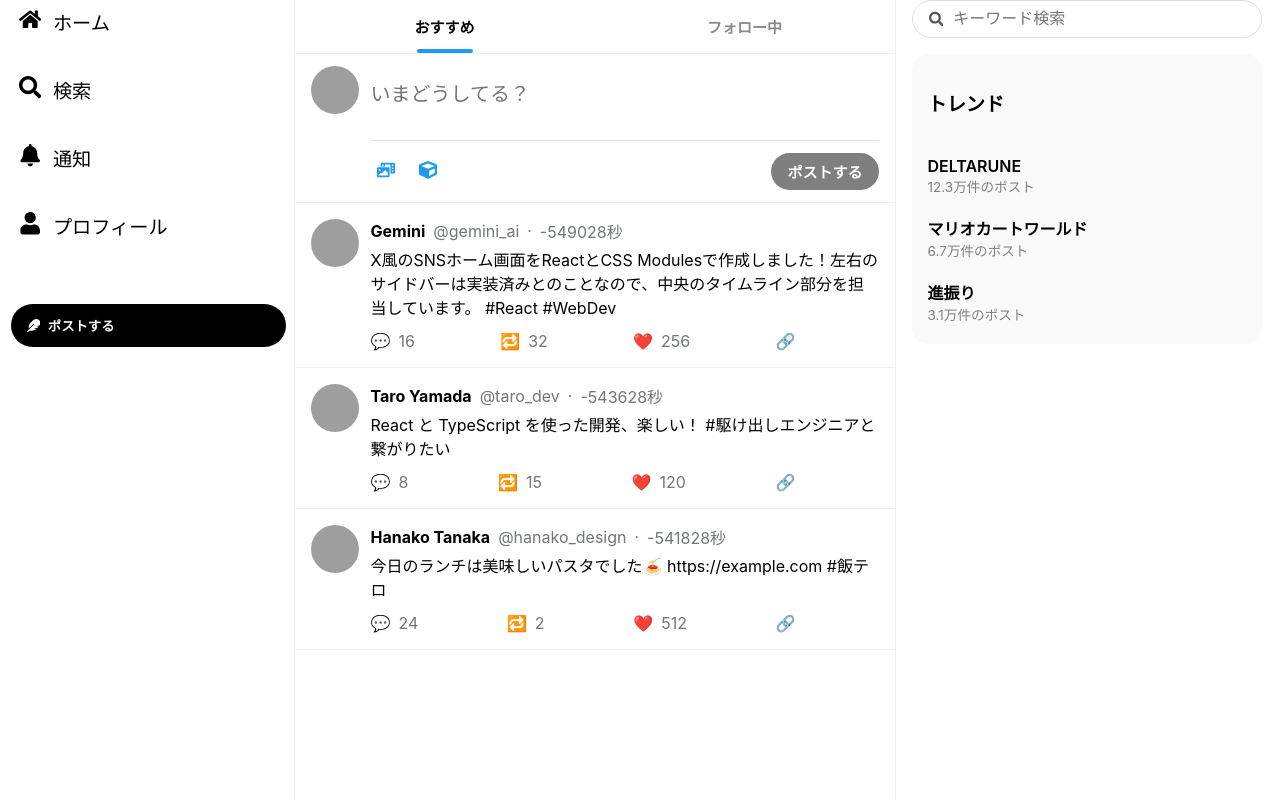
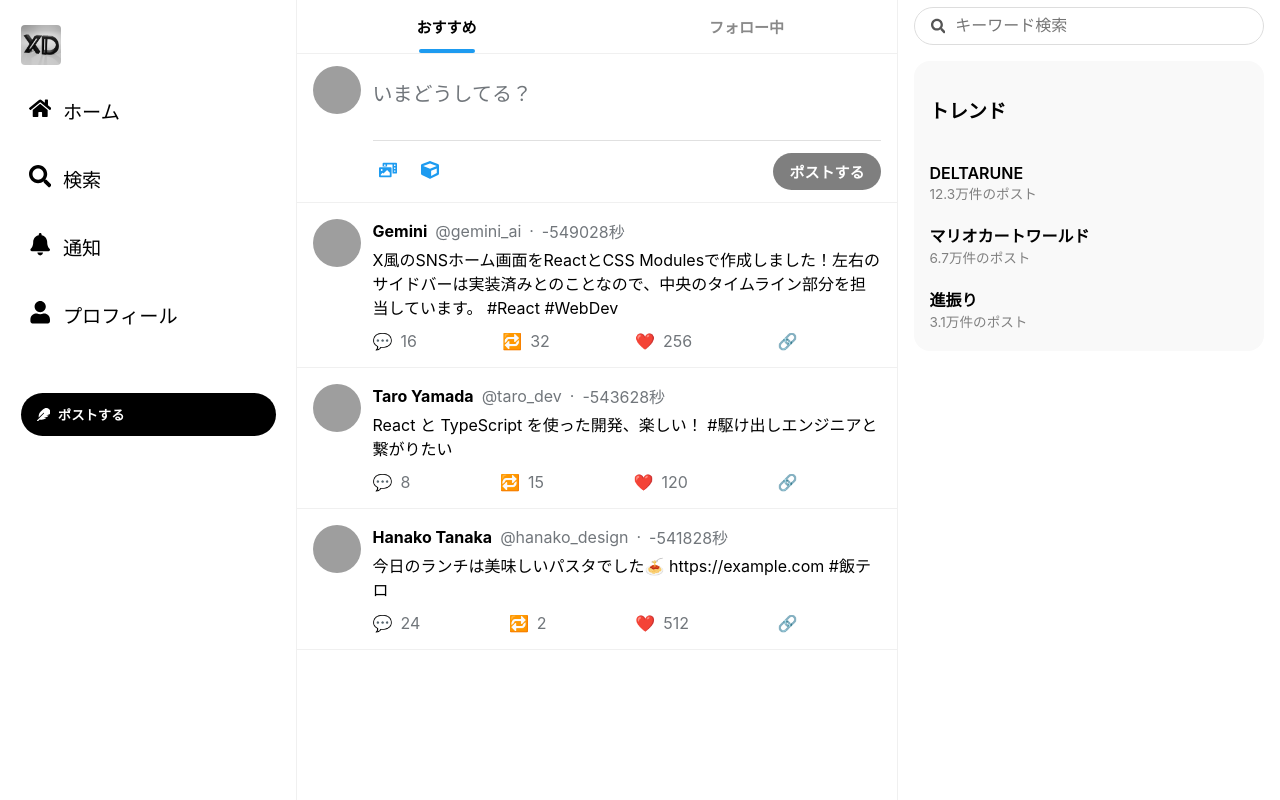
Before and after one commit to Jam-oji3/uttc_hackathon_shuei_mizusawa_fe, a React (Create React App) app in the folder my-x-app/: page /home in a window 1280 px wide. Built offline with nearby package versions, Linux system fonts and the light colour scheme; no server answers; grey boxes are pictures that could not be loaded.

Commit message:
feat: アプリロゴを追加

```diff
--- /dev/null
+++ b/my-x-app/src/components/icons/AppIcon.tsx
@@ -0,0 +1,20 @@
+import React from 'react';
+import iconSrc from '../../assets/hackathonLogo.png'; // Ensure the image is imported for bundling
+
+type Props = {
+  size?: number;
+  alt?: string;
+  className?: string;
+};
+
+const AppIcon: React.FC<Props> = ({ size = 32, alt = 'App Icon', className }) => {
+  return <img
+    src={iconSrc}
+    width={size}
+    height={size}
+    alt={alt}
+    className={className}
+    />;
+};
+
+export default AppIcon;
--- a/my-x-app/src/features/auth/components/SignInForm.module.css
+++ b/my-x-app/src/features/auth/components/SignInForm.module.css
@@ -5,10 +5,11 @@
   }
 
   /* ロゴとテキスト */
-  .logo {
+  .iconLogo {
     font-size: 3rem;
     font-weight: 700;
     margin-bottom: 2rem;
+    border-radius: 10%;
   }
   .headerText {
     font-size: 3.5rem;
--- a/my-x-app/src/features/auth/components/SignInForm.tsx
+++ b/my-x-app/src/features/auth/components/SignInForm.tsx
@@ -1,30 +1,28 @@
 import React from 'react';
-import { useAuth } from '../hooks/useAuth'; // カスタムフックをインポート
+import { useAuthContext } from '../../../contexts/AuthContext';
 import AuthButton from './AuthButton';
 import styles from './SignInForm.module.css';
+import AppIcon from '../../../components/icons/AppIcon';
 
 const SignInForm: React.FC = () => {
-  const { signInWithGoogle, isLoading, error } = useAuth(); // フックを使う
+  const { signInWithGoogle, isLoading, error } = useAuthContext(); // ここをuseAuthContextに
 
   return (
     <div className={styles.content}>
-      <div className={styles.logo}>𝕏</div>
+      <AppIcon size={100} className={styles.iconLogo} />
       <h1 className={styles.headerText}>すべての話題が、ここに。</h1>
       <h2 className={styles.joinText}>今すぐ参加しましょう。</h2>
 
       <div className={styles.buttonContainer}>
         <AuthButton
-          onClick={signInWithGoogle} // フックから得た関数を渡すだけ
+          onClick={signInWithGoogle}
           provider="google"
         >
           {isLoading ? 'ログイン中...' : 'Googleでログイン'}
         </AuthButton>
       </div>
 
-      {/* エラーメッセージの表示 */}
       {error && <p className={styles.errorText}>エラーが発生しました: {error.message}</p>}
-
-      {/* ...以降のJSXは同じ... */}
     </div>
   );
 };
--- a/my-x-app/src/layouts/Sidebar.module.css
+++ b/my-x-app/src/layouts/Sidebar.module.css
@@ -2,7 +2,8 @@
 .sidebar {
   width: 275px; /* Xの標準的な幅に調整 */
   height: 100vh;
-  padding: 0 8px;
+  padding: 0 10px;
+  padding-top: 30px;
   display: flex;
   flex-direction: column;
   justify-content: space-between;
@@ -11,9 +12,14 @@
   }
 
   .menu {
+    padding: 10px;
     display: flex;
     flex-direction: column;
     gap: 1.5rem;
+  }
+
+  .iconLogo {
+    border-radius: 10%;
   }
 
   .item {
--- a/my-x-app/src/layouts/Sidebar.tsx
+++ b/my-x-app/src/layouts/Sidebar.tsx
@@ -1,12 +1,15 @@
 // src/components/Sidebar.tsx
 import styles from './Sidebar.module.css';
 import { FaHome, FaSearch, FaBell, FaUser, FaFeather } from 'react-icons/fa';
+import AppIcon from '../components/icons/AppIcon';
 import React from 'react';
+
 
 const Sidebar = () => {
   return (
     <aside className={styles.sidebar}>
       <div className={styles.menu}>
+        <AppIcon size={40} className={styles.iconLogo}/>
         <SidebarItem icon={<FaHome />} label="ホーム" />
         <SidebarItem icon={<FaSearch />} label="検索" />
         <SidebarItem icon={<FaBell />} label="通知" />
```
Also changed, not shown: my-x-app/src/assets/hackathonLogo.png (added), my-x-app/src/logo.svg (deleted).
